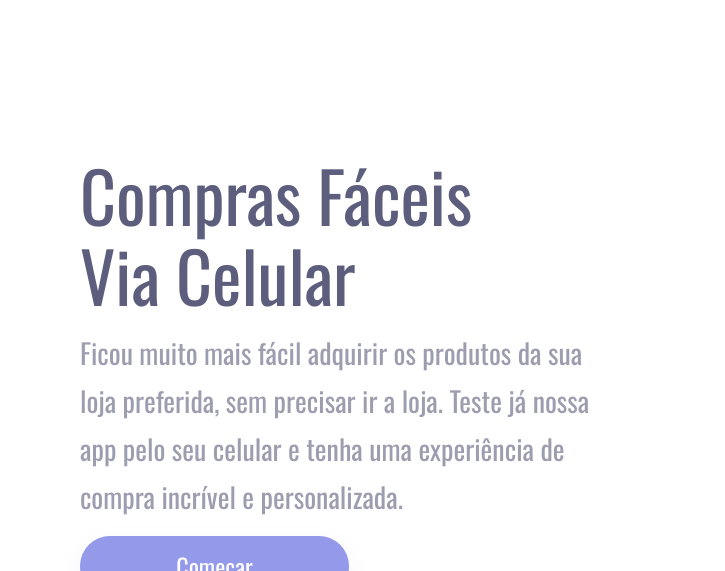
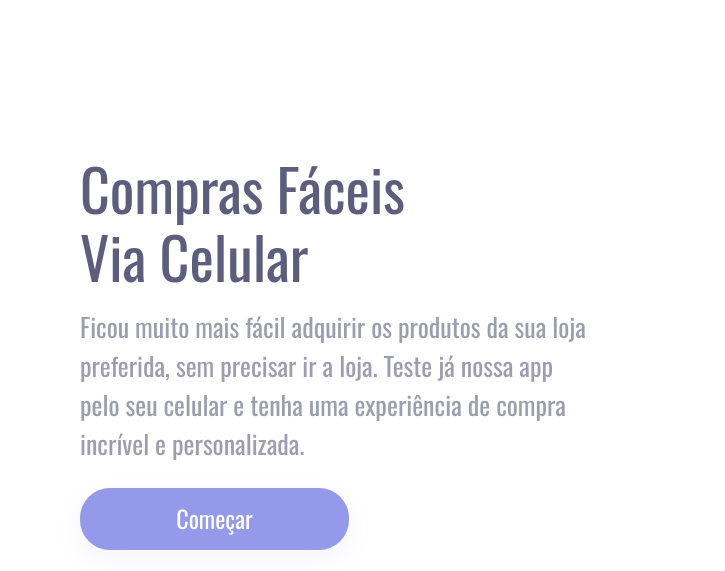
Before and after one commit to Andreza27/Compras, a plain HTML site: page index.html in a window 1280 px wide. Shown: the top 571 px of the page, 0-725 px from the left. Drawn offline with nearby package versions, Linux system fonts and the light colour scheme.

Commit message:
alteração na imagem

```diff
--- a/styles.css
+++ b/styles.css
@@ -25,8 +25,8 @@
     width: 402px;
     font-family: 'Oswald';
     font-style: normal;
-    font-size: 70px;
-    line-height: 80px;
+    font-size: 58px;
+    line-height: 68px;
     color: #5D5D7D;
 
 
@@ -34,13 +34,13 @@
 .title2 {
     font-weight:400 ;
     font-family: 'Oswald';
-    font-size: 28px;
+    font-size: 26px;
     font-style: normal;
-    line-height:48px ;
+    line-height:39px ;
     color: rgba(93, 93, 125, 1);
-    width: 540px;
+    width: 509px;
     mix-blend-mode: normal;
-    margin: 15px 0 15px 0;
+    margin: 17px 0 25px 0;
     opacity: 0.6;
 
 }
@@ -136,7 +136,7 @@ cursor: pointer;
         display: block;
         width: 100vw;
         height: 50%;
-        margin-top: 10px;
+        margin: 10px 0 0 21px;
         padding: 0;
     }
 
```
